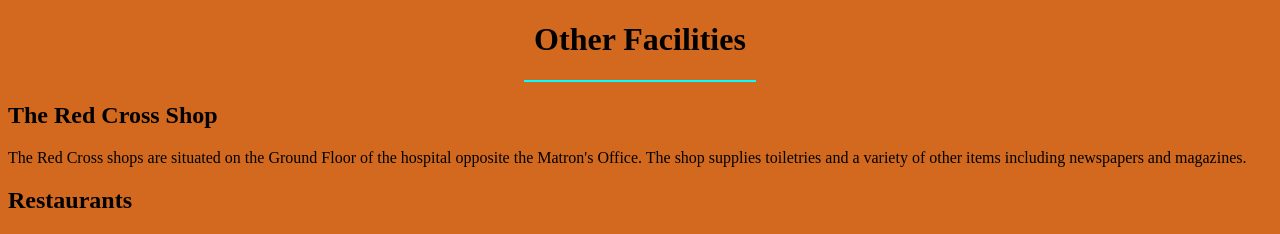
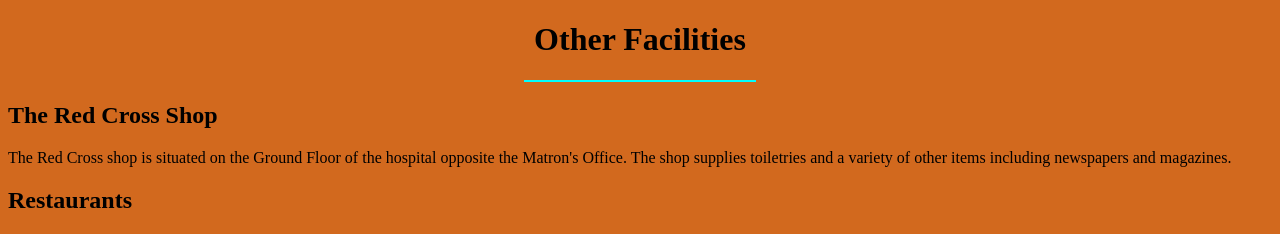
Before and after one commit to ARNOLDACHIKI/webdevelopment1, a plain HTML site: page KINGSTONE/other.html in a window 1280 px wide. Shown: the top 234 px of the page. Drawn offline with Linux system fonts and the light colour scheme.

```diff
--- a/KINGSTONE/other.html
+++ b/KINGSTONE/other.html
@@ -10,7 +10,7 @@
 <hr color="cyan" height="5" width="230">
 <h2>The Red Cross Shop</h2>
 
-<p>The Red Cross shops are situated on the Ground Floor of the hospital opposite the Matron's Office. The shop supplies toiletries and a variety of other items including newspapers and magazines.</p>
+<p>The Red Cross shop is situated on the Ground Floor of the hospital opposite the Matron's Office. The shop supplies toiletries and a variety of other items including newspapers and magazines.</p>
 <h2>Restaurants</h2>
 <p>There are two restaurants and a coffee shop where Doctors, Clients and Visitors are welcome to enjoy sumptuous meals and snacks. Amadeus Cafeand Bistro are located at the Doctors Plaza and they serve Austrian Cuisine while the coffee shop located on the 1st floor between South Wing and St. Marys Ward serves Swahili Dishes.</p>
 <h2>Florist</h2>
```
